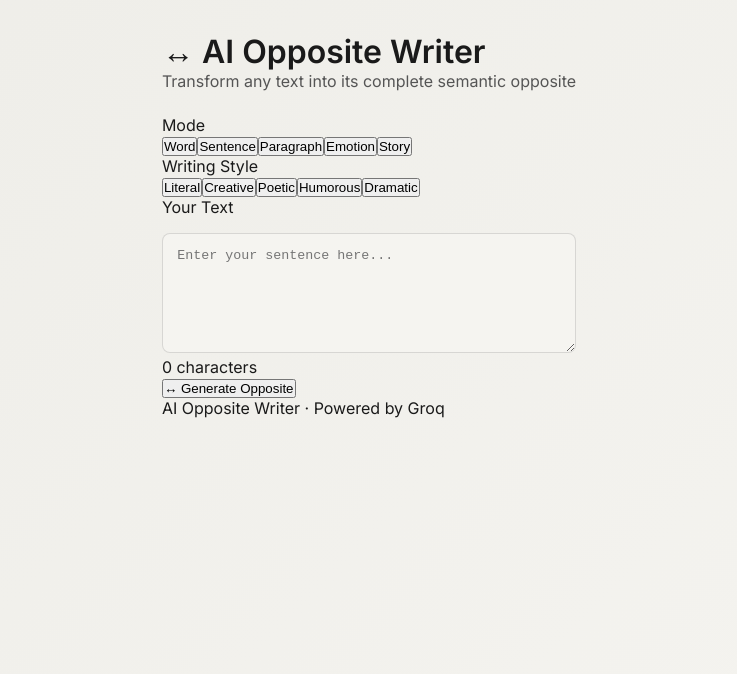
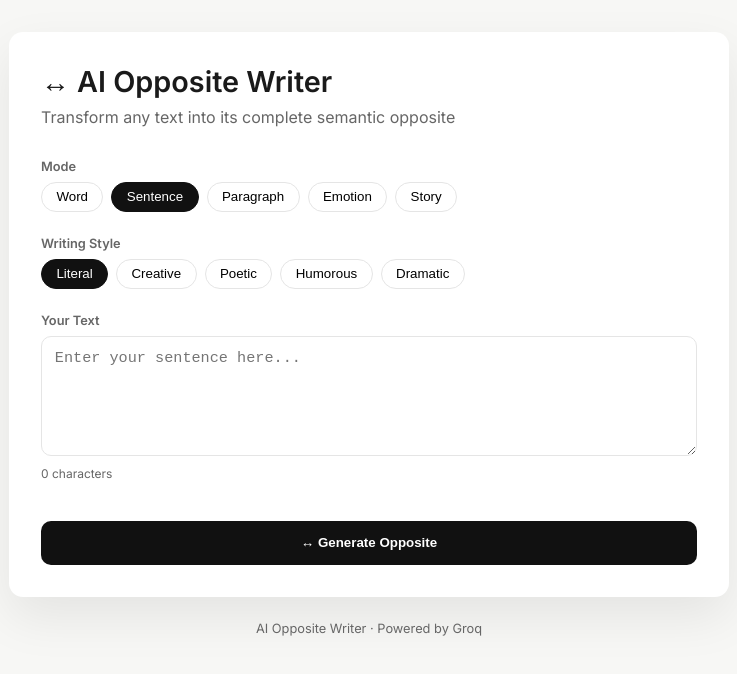
Before and after one commit to lavanyapothireddy/AI-Opposite-Writer, a React (Vite) app: page / in a window 1280 px wide. Shown: the top 674 px of the page, without its empty margins (271-1008 px from the left). Built offline with nearby package versions, Linux system fonts and the light colour scheme.

Commit message:
Refactor CSS for improved theming and layout

```diff
--- a/src/index.css
+++ b/src/index.css
@@ -1,125 +1,144 @@
-/* Reset */
-*, *::before, *::after {
+/* RESET */
+*,
+*::before,
+*::after {
   box-sizing: border-box;
   margin: 0;
   padding: 0;
 }
 
-/* Theme */
+/* THEME */
 :root {
-  --font-sans: 'Inter', system-ui, sans-serif;
-  --radius: 8px;
-  --radius-lg: 12px;
-  --bg: #ffffff;
-  --bg2: #f5f4f0;
-  --bg3: #eeede8;
+  --bg: #f7f7f5;
+  --card: #ffffff;
   --text: #1a1a1a;
-  --text2: #555;
-  --border: rgba(0, 0, 0, 0.12);
-  --danger-bg: #fcebeb;
-  --danger-text: #a32d2d;
-  --danger-border: rgba(163, 45, 45, 0.3);
-  --groq: #f55036;
+  --muted: #666;
+  --border: #e5e5e5;
+  --primary: #111;
+  --accent: #f55036;
 }
 
+/* BASE */
 body {
-  font-family: var(--font-sans);
-  background: linear-gradient(135deg, var(--bg3), var(--bg2));
+  font-family: 'Inter', system-ui, sans-serif;
+  background: var(--bg);
   color: var(--text);
-  min-height: 100vh;
 }
 
-/* Layout */
-#root {
+/* APP LAYOUT */
+.app {
   display: flex;
-  justify-content: center;
-  padding: 2rem 1rem;
+  flex-direction: column;
+  align-items: center;
+  padding: 2rem;
 }
 
-.container {
+/* CARD */
+.card {
   width: 100%;
   max-width: 720px;
-  background: var(--bg);
-  border-radius: var(--radius-lg);
-  box-shadow: 0 10px 30px rgba(0,0,0,0.08);
+  background: var(--card);
+  border-radius: 14px;
   padding: 2rem;
-  animation: fadeUp 0.4s ease;
+  box-shadow: 0 20px 50px rgba(0, 0, 0, 0.08);
 }
 
-/* Typography */
+/* TEXT */
 h1 {
-  font-size: 2rem;
+  margin-bottom: 0.5rem;
+  font-size: 1.8rem;
 }
 
 .subtitle {
-  color: var(--text2);
+  color: var(--muted);
+  margin-bottom: 2rem;
+}
+
+/* SECTION */
+.section {
   margin-bottom: 1.5rem;
 }
 
-/* Input */
+label {
+  display: block;
+  font-size: 0.8rem;
+  font-weight: 600;
+  margin-bottom: 0.5rem;
+  color: var(--muted);
+}
+
+/* CHIPS */
+.chips {
+  display: flex;
+  flex-wrap: wrap;
+  gap: 0.5rem;
+}
+
+.chip {
+  padding: 0.4rem 0.9rem;
+  border: 1px solid var(--border);
+  border-radius: 999px;
+  background: white;
+  cursor: pointer;
+  transition: all 0.2s ease;
+}
+
+.chip:hover {
+  border-color: #bbb;
+}
+
+.chip.active {
+  background: var(--primary);
+  color: white;
+  border-color: var(--primary);
+}
+
+/* TEXTAREA */
 textarea {
   width: 100%;
   min-height: 120px;
-  padding: 0.9rem;
-  border-radius: var(--radius);
+  border-radius: 10px;
   border: 1px solid var(--border);
-  background: var(--bg2);
-  margin-top: 1rem;
+  padding: 0.8rem;
+  resize: vertical;
+  font-size: 0.95rem;
+  transition: 0.2s;
 }
 
 textarea:focus {
   outline: none;
-  border-color: var(--groq);
+  border-color: var(--accent);
 }
 
-/* Button */
-.button {
-  margin-top: 1rem;
-  padding: 0.7rem 1.2rem;
-  border-radius: var(--radius);
+/* CHAR COUNT */
+.char-count {
+  font-size: 0.75rem;
+  color: var(--muted);
+  margin-top: 0.4rem;
+}
+
+/* BUTTON */
+.generate {
+  width: 100%;
+  padding: 0.9rem;
+  border-radius: 10px;
   border: none;
-  background: var(--groq);
+  background: var(--primary);
   color: white;
   font-weight: 600;
+  margin-top: 1rem;
   cursor: pointer;
+  transition: all 0.2s ease;
 }
 
-/* Output */
-.output {
-  margin-top: 1.5rem;
-  padding: 1rem;
-  border-radius: var(--radius);
-  background: var(--bg2);
-  border: 1px solid var(--border);
+.generate:hover {
+  background: #333;
+  transform: translateY(-1px);
 }
 
-/* Loader */
-.loader {
-  margin: 1rem auto;
-  width: 28px;
-  height: 28px;
-  border: 3px solid var(--border);
-  border-top-color: var(--groq);
-  border-radius: 50%;
-  animation: spin 1s linear infinite;
+/* FOOTER */
+footer {
+  margin-top: 1.5rem;
+  font-size: 0.8rem;
+  color: var(--muted);
 }
-
-/* Error */
-.error {
-  margin-top: 1rem;
-  padding: 0.8rem;
-  border-radius: var(--radius);
-  background: var(--danger-bg);
-  color: var(--danger-text);
-  border: 1px solid var(--danger-border);
-}
-
-/* Animations */
-@keyframes spin {
-  to { transform: rotate(360deg); }
-}
-
-@keyframes fadeUp {
-  from { opacity: 0; transform: translateY(10px); }
-  to { opacity: 1; transform: translateY(0); }
-}
```
